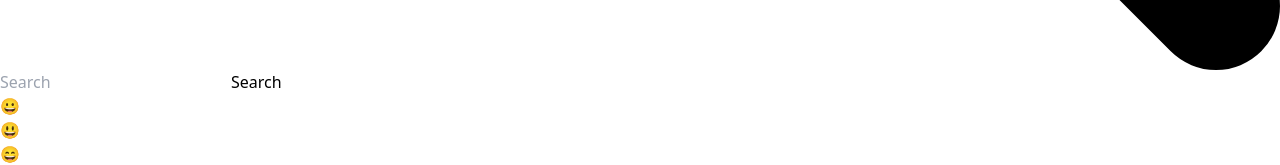
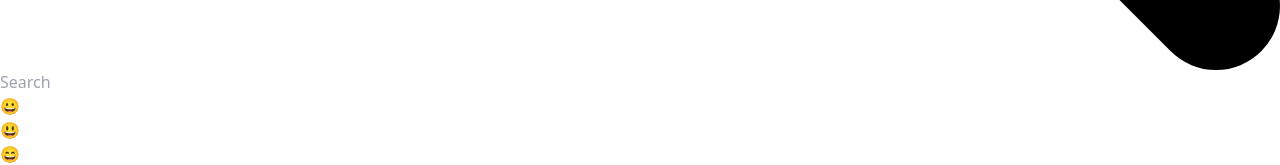
Before and after one commit to 01001110J/E, a React (Vite) app: page / in a window 1280 px wide. Shown: the part 1234-1399 px from the top of the page. Built offline with nearby package versions, Linux system fonts and the light colour scheme.

Commit message:
refactor: Window styles and search bar tweaks

```diff
--- a/src/components/Search/index.tsx
+++ b/src/components/Search/index.tsx
@@ -14,14 +14,14 @@ const Search: React.FC = () => {
 
 
   return (
-    <form className="max-w-md mx-auto mt-10">
+    <form className="max-w-md mx-auto mt-10 px-9">
       <label
         htmlFor="default-search"
         className="mb-2 text-sm font-medium text-gray-900 sr-only dark:text-white"
       >
         Search
       </label>
-      <div className="relative">
+      <div className="relative cursor-pointer">
         <div className="absolute inset-y-0 flex items-center pointer-events-none start-0 ps-3">
           <svg
             className="w-4 h-4 text-gray-500 dark:text-gray-400"
@@ -48,12 +48,6 @@ const Search: React.FC = () => {
           value={word}
           onChange={(e) => handleOnChange(e)}
         />
-        <button
-          type="submit"
-          className="text-white absolute end-2.5 bottom-2.5 bg-blue-700 hover:bg-blue-800 focus:ring-4 focus:outline-none focus:ring-blue-300 font-medium rounded-lg text-sm px-4 py-2 dark:bg-blue-600 dark:hover:bg-blue-700 dark:focus:ring-blue-800"
-        >
-          Search
-        </button>
       </div>
     </form>
   );
--- a/src/context/index.tsx
+++ b/src/context/index.tsx
@@ -45,7 +45,7 @@ const EmojiProvider: React.FC<Props> = ({ children }) => {
     navigator.clipboard.writeText(emoji)
       setTimeout(() => {
         setShowToast(false);
-      }, 800);
+      }, 1500);
   }
 
   const fetchEmojis = () => {
--- a/src/index.css
+++ b/src/index.css
@@ -3,6 +3,6 @@
 @tailwind utilities;
 
 body {
-  min-width: 600px;
-  min-height: 800px;
+  min-width: 375px;
+  min-height: 600px;
 }
```
